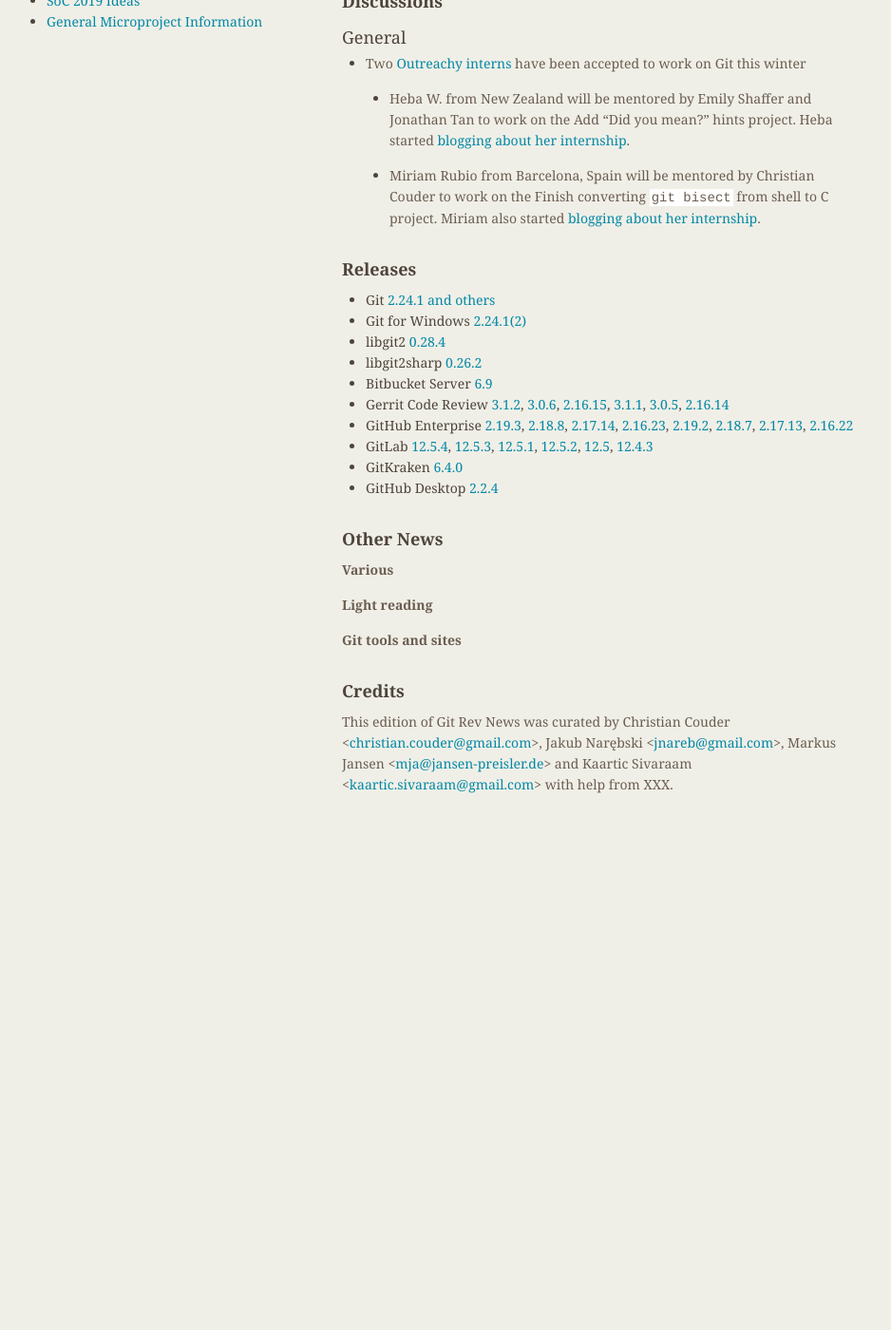
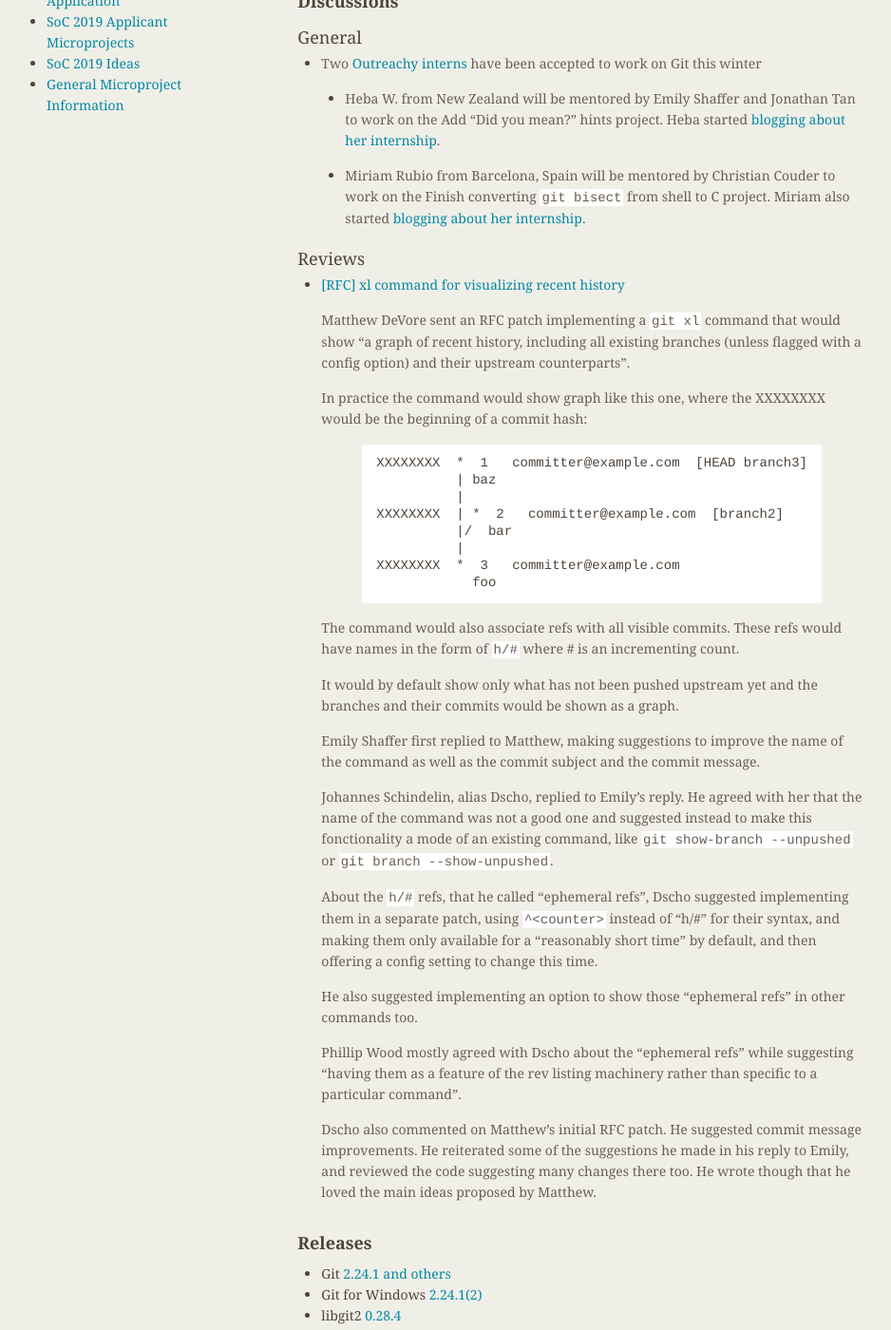
Before and after one commit to git/git.github.io, a Jekyll site: the page built from rev_news/drafts/edition-58.md, in a window 1280 px wide and 1400 px high, scrolled down 236 px. Shown: the whole window at 95% size, without its empty margins (174-1112 px from the left). Built offline with Jekyll 4.4.1, drawn with Linux system fonts in a browser that asks for light colours; before the commit the page ends 1088 px from its top, so only the background shows below that.

Commit message:
rn-58: add git xl article

````diff
--- a/rev_news/drafts/edition-58.md
+++ b/rev_news/drafts/edition-58.md
@@ -31,9 +31,64 @@
     Couder to work on the Finish converting `git bisect` from shell to
     C project. Miriam also started [blogging about her internship](https://mirucam.gitlab.io/outreachy_blog/).
 
-<!---
+
 ### Reviews
--->
+
+* [[RFC] xl command for visualizing recent history](https://public-inbox.org/git/20191029003023.122196-1-matvore@google.com/)
+
+  Matthew DeVore sent an RFC patch implementing a `git xl` command
+  that would show "a graph of recent history, including all existing
+  branches (unless flagged with a config option) and their upstream
+  counterparts".
+
+  In practice the command would show graph like this one, where the
+  XXXXXXXX would be the beginning of a commit hash:
+
+  ```
+  XXXXXXXX  *  1   committer@example.com  [HEAD branch3]
+            | baz
+            |
+  XXXXXXXX  | *  2   committer@example.com  [branch2]
+            |/  bar
+            |
+  XXXXXXXX  *  3   committer@example.com
+              foo
+  ```
+
+  The command would also associate refs with all visible
+  commits. These refs would have names in the form of `h/#` where # is
+  an incrementing count.
+
+  It would by default show only what has not been pushed upstream yet
+  and the branches and their commits would be shown as a graph.
+
+  Emily Shaffer first replied to Matthew, making suggestions to
+  improve the name of the command as well as the commit subject and
+  the commit message.
+
+  Johannes Schindelin, alias Dscho, replied to Emily's reply. He
+  agreed with her that the name of the command was not a good one and
+  suggested instead to make this fonctionality a mode of an existing
+  command, like `git show-branch --unpushed` or `git branch --show-unpushed`.
+
+  About the `h/#` refs, that he called "ephemeral refs", Dscho
+  suggested implementing them in a separate patch, using `^<counter>`
+  instead of "h/#" for their syntax, and making them only available for
+  a "reasonably short time" by default, and then offering a config
+  setting to change this time.
+
+  He also suggested implementing an option to show those "ephemeral
+  refs" in other commands too.
+
+  Phillip Wood mostly agreed with Dscho about the "ephemeral refs"
+  while suggesting "having them as a feature of the rev listing
+  machinery rather than specific to a particular command".
+
+  Dscho also commented on Matthew's initial RFC patch. He suggested
+  commit message improvements. He reiterated some of the suggestions
+  he made in his reply to Emily, and reviewed the code suggesting many
+  changes there too. He wrote though that he loved the main ideas
+  proposed by Matthew.
 
 <!---
 ### Support
````
